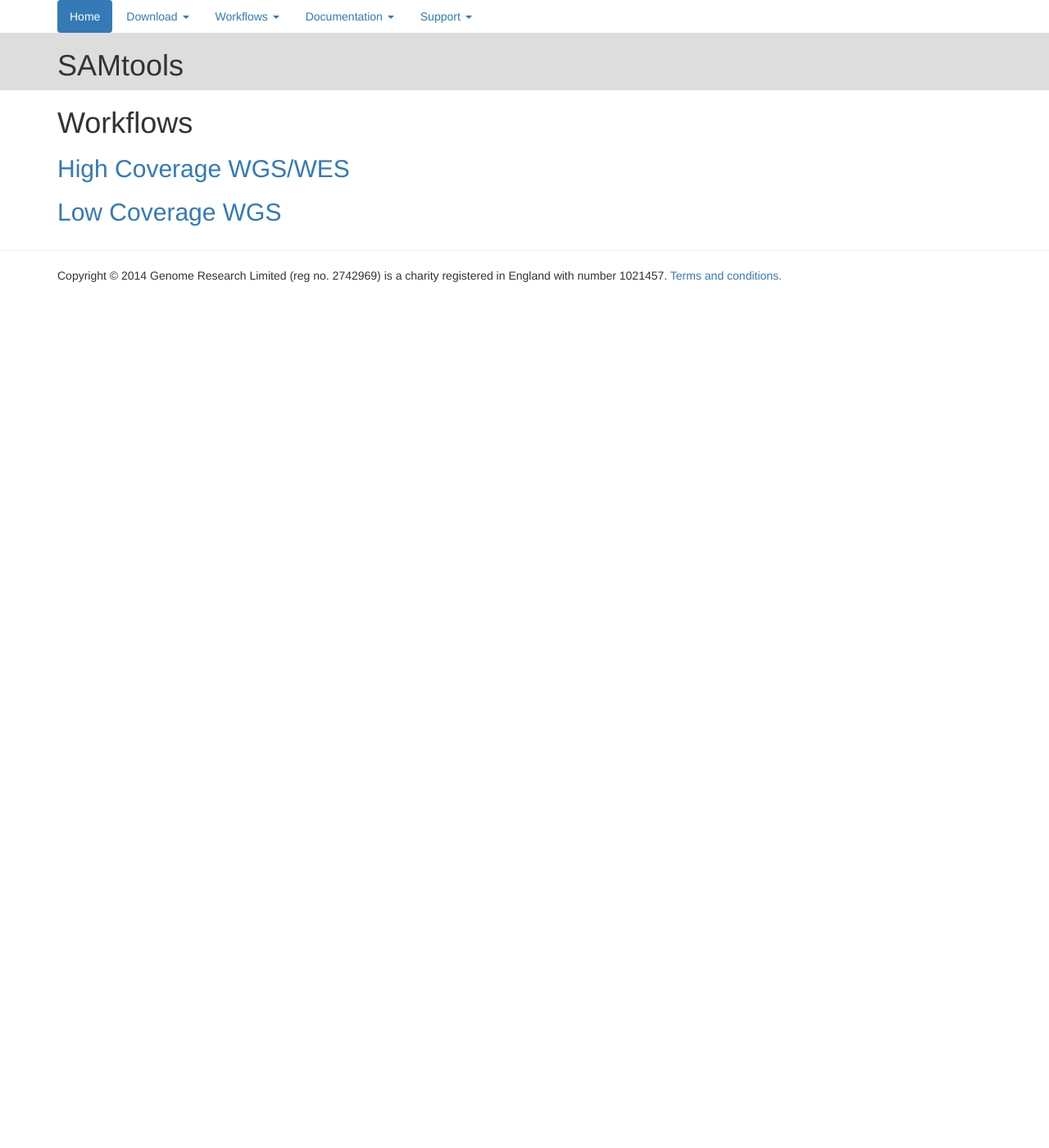
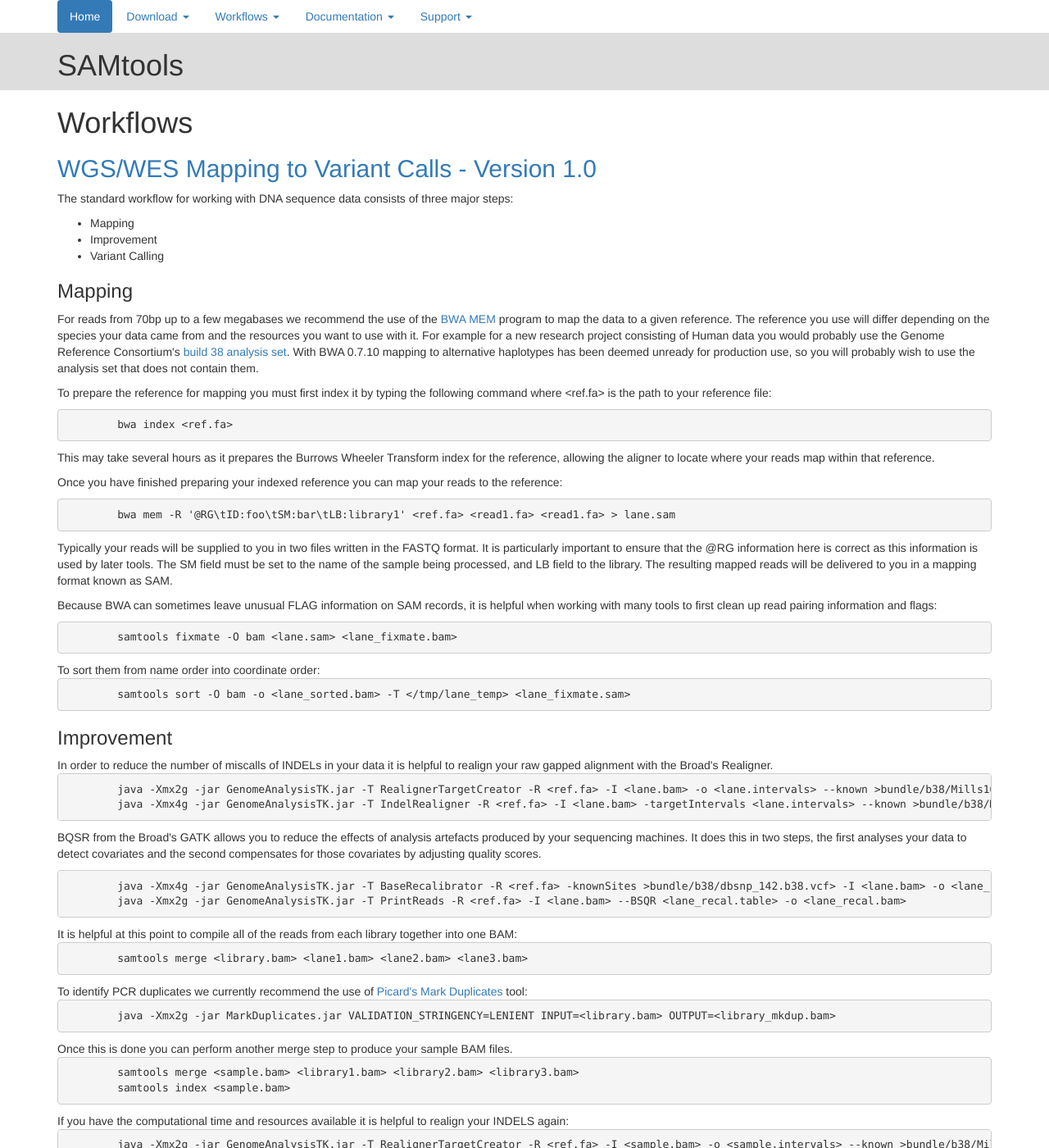
Before and after one commit to samtools/www.htslib.org, a Jekyll site: the page built from workflow.html, in a window 1280 px wide and 1400 px high. Shown: the whole window at 82% size. Built offline with Jekyll 4.4.1, drawn with Linux system fonts in a browser that asks for light colours; nearby versions of some CDN libraries; some of the changed text lies outside the part shown.

Commit message:
Preliminary workflow for WGS/WES

```diff
--- a/workflow.html
+++ b/workflow.html
@@ -2,5 +2,92 @@
 layout: default
 ---
 		<h1>Workflows</h1>
-		<a id="wges_high"><h2>High Coverage WGS/WES</h2></a>
-		<a id="wgs_low"><h2>Low Coverage WGS</h2></a>
+		<a id="wges_high"><h2>WGS/WES Mapping to Variant Calls - Version 1.0</h2></a><a id="wgs_low"></a>
+<p>The standard workflow for working with DNA sequence data consists of three major steps:</p>
+<ul>
+<li>Mapping</li>
+<li>Improvement</li>
+<li>Variant Calling</li>
+</ul>
+
+<h3>Mapping</h3>
+<p>For reads from 70bp up to a few megabases we recommend the use of the <a href="https://github.com/lh3/bwa">BWA MEM</a> program to map the data to
+a given reference.  The reference you use will differ depending on the species your data came from and the resources you want to use with it. For example
+for a new research project consisting of Human data you would probably use the Genome Reference Consortium's <a href="ftp://ftp.ncbi.nlm.nih.gov/genbank/genomes/Eukaryotes/vertebrates_mammals/Homo_sapiens/GRCh38//seqs_for_alignment_pipelines">
+build 38 analysis set</a>. With BWA 0.7.10 mapping to alternative haplotypes has been deemed unready for production use, so you will probably wish to use
+the analysis set that does not contain them.</p>
+<p>
+To prepare the reference for mapping you must first index it by typing the following command where &lt;ref.fa&gt; is the path to your reference file:
+<pre>
+	bwa index &lt;ref.fa&gt;
+</pre>
+<p>This may take several hours as it prepares the Burrows Wheeler Transform index for the reference, allowing the aligner to locate where your reads map within that reference.
+<p>
+Once you have finished preparing your indexed reference you can map your reads to the reference:</p>
+<pre>
+	bwa mem -R '@RG\tID:foo\tSM:bar\tLB:library1' &lt;ref.fa&gt; &lt;read1.fa&gt; &lt;read1.fa&gt; &gt; lane.sam
+</pre>
+<p>Typically your reads will be supplied to you in two files written in the FASTQ format.  It is particularly important to ensure that the @RG information here is correct as this information is used
+by later tools. The SM field must be set to the name of the sample being processed, and LB field to the library.  The resulting mapped reads will be delivered to you in a mapping format known as SAM.</p>
+<p>Because BWA can sometimes leave unusual FLAG information on SAM records, it is helpful when working with many tools to first clean up read pairing information and flags:</p>
+<pre>
+	samtools fixmate -O bam &lt;lane.sam&gt; &lt;lane_fixmate.bam&gt;
+</pre>
+To sort them from name order into coordinate order:
+<pre>
+	samtools sort -O bam -o &lt;lane_sorted.bam&gt; -T &lt;/tmp/lane_temp&gt; &lt;lane_fixmate.sam&gt;
+</pre>
+<h3>Improvement</h3>
+In order to reduce the number of miscalls of INDELs in your data it is helpful to realign your raw gapped alignment with the Broad's Realigner.
+<pre>
+	java -Xmx2g -jar GenomeAnalysisTK.jar -T RealignerTargetCreator -R &lt;ref.fa&gt; -I &lt;lane.bam&gt; -o &lt;lane.intervals&gt; --known &gt;bundle/b38/Mills1000G.b38.vcf&gt;
+	java -Xmx4g -jar GenomeAnalysisTK.jar -T IndelRealigner -R &lt;ref.fa&gt; -I &lt;lane.bam&gt; -targetIntervals &lt;lane.intervals&gt; --known &gt;bundle/b38/Mills1000G.b38.vcf&gt; -o &lt;lane_realigned.bam&gt;
+</pre>
+
+<p>BQSR from the Broad's GATK allows you to reduce the effects of analysis artefacts produced by your sequencing machines.  It does this in two steps, the first analyses your data to
+detect covariates and the second compensates for those covariates by adjusting quality scores.</p>
+<pre>
+	java -Xmx4g -jar GenomeAnalysisTK.jar -T BaseRecalibrator -R &lt;ref.fa&gt; -knownSites &gt;bundle/b38/dbsnp_142.b38.vcf&gt; -I &lt;lane.bam&gt; -o &lt;lane_recal.table&gt;
+	java -Xmx2g -jar GenomeAnalysisTK.jar -T PrintReads -R &lt;ref.fa&gt; -I &lt;lane.bam&gt; --BSQR &lt;lane_recal.table&gt; -o &lt;lane_recal.bam&gt;
+</pre>
+It is helpful at this point to compile all of the reads from each library together into one BAM:
+<pre>
+	samtools merge &lt;library.bam&gt; &lt;lane1.bam&gt; &lt;lane2.bam&gt; &lt;lane3.bam&gt;
+</pre>
+To identify PCR duplicates we currently recommend the use of <a href="http://picard.sourceforge.net/command-line-overview.shtml#MarkDuplicates">Picard's Mark Duplicates</a> tool:
+<pre>
+	java -Xmx2g -jar MarkDuplicates.jar VALIDATION_STRINGENCY=LENIENT INPUT=&lt;library.bam&gt; OUTPUT=&lt;library_mkdup.bam&gt;
+</pre>
+Once this is done you can perform another merge step to produce your sample BAM files.
+<pre>
+	samtools merge &lt;sample.bam&gt; &lt;library1.bam&gt; &lt;library2.bam&gt; &lt;library3.bam&gt;
+	samtools index &lt;sample.bam&gt;
+</pre>
+If you have the computational time and resources available it is helpful to realign your INDELS again:
+<pre>
+	java -Xmx2g -jar GenomeAnalysisTK.jar -T RealignerTargetCreator -R &lt;ref.fa&gt; -I &lt;sample.bam&gt; -o &lt;sample.intervals&gt; --known &gt;bundle/b38/Mills1000G.b38.vcf&gt;
+	java -Xmx4g -jar GenomeAnalysisTK.jar -T IndelRealigner -R &lt;ref.fa&gt; -I &lt;sample.bam&gt; -targetIntervals &lt;sample.intervals&gt; --known &gt;bundle/b38/Mills1000G.b38.vcf&gt; -o &lt;sample_realigned.bam&gt;
+</pre>
+Lastly we index our BAM using samtools:
+<pre>
+	samtools index &lt;sample_realigned.bam&gt;
+</pre>
+<h3>Variant Calling</h3>
+To convert your BAM file into genomic positions we first use mpileup:
+<pre>
+	samtools mpileup -go &lt;study.bcf&gt; -f &lt;ref.fa&gt; &lt;sample1.bam&gt; &lt;sample2.bam&gt; &lt;sample3.bam&gt;
+</pre>
+The BCF file produced by mpileup contains all of the locations in the genome, next we reduce this to variant sites and call genotypes by doing:
+<pre>
+	bcftools call -vmO z -o &lt;study.vcf.gz&gt; &lt;study.bcf&gt;
+</pre>
+Finally we can index our genome using:
+<pre>
+	tabix -p vcf &lt;study.vcf.gz&gt;
+</pre>
+
+<h3>References</h3>
+<ul>
+	<li><a href="http://dx.doi.org/10.1038/nature11632">The 1000 Genomes Project Consortium - An Integrated map of genetic variation from 1092 human genomes Nature 491, 56–65 (01 November 2012) doi:10.1038/nature11632</a></li>
+	<li><a href="http://www.broadinstitute.org/gatk/guide/best-practices">GATK Best Practices</a></li>
+</ul>
```
